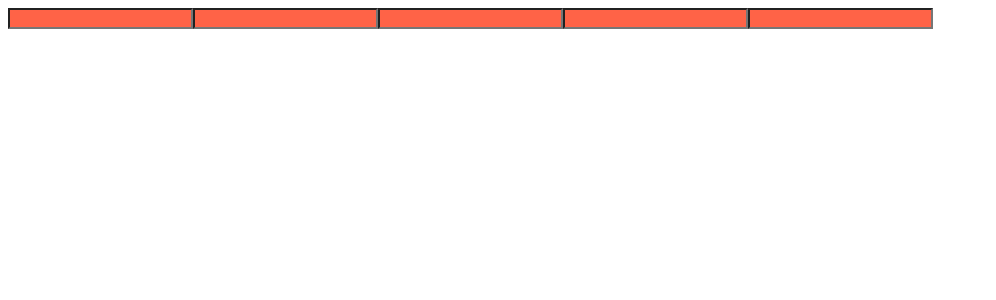
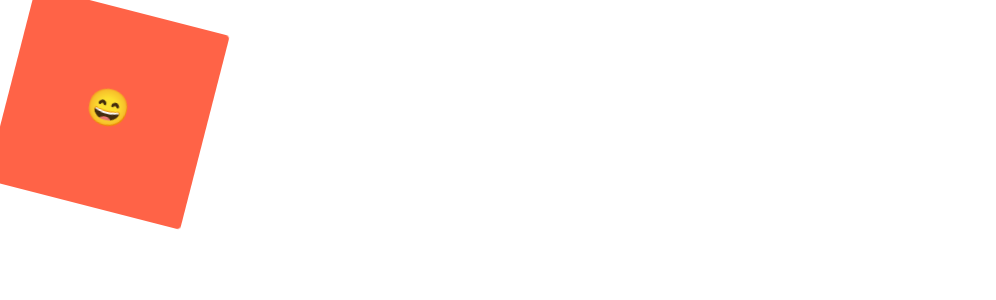
Before and after one commit to jiyun1006/react-cloning, a React (Create React App) app: page / in a window 1280 px wide. Shown: the top 300 px of the page, without its empty margins (0-996 px from the left). Built offline with nearby package versions, Linux system fonts and the light colour scheme.

Commit message:
🎨 animation in component

```diff
--- a/src/App.js
+++ b/src/App.js
@@ -1,23 +1,51 @@
-import styled from "styled-components";
+import styled, { keyframes } from "styled-components";
 
-const Father = styled.div`
-  display : flex;
+const Wrapper = styled.div`
+  display: flex;
+`;
+
+const rotationAnimation = keyframes`
+  0%{
+    transform:rotato(0deg);
+    border-radius: 0px;
+  }50%{
+    transform:rotate(360deg);
+    border-radius: 100px;
+  }100%{
+    transform:rotate(0deg);
+    border-radius:
+
+  }
+`
+
+const Box = styled.div`
+  height: 200px;
+  width: 200px;
+  background-color: tomato;
+  display: flex;
+  justify-content: center;
+  align-items: center;
+  animation: ${rotationAnimation} 1s linear infinite;
+  span {
+    font-size: 36px;
+    &:hover {
+      font-size: 80px;
+    }
+  }
+
+
+
 `;
 
 
-const Input = styled.input.attrs({ required: true })`
-  background-color: tomato;
-`;
-
 function App() {
   return (
-    <Father>
-      <Input />
-      <Input />
-      <Input />
-      <Input />
-      <Input />
-    </Father>
+    <Wrapper>
+      <Box>
+        <span>😄</span>
+      </Box>
+    </Wrapper >
+
   );
 }
 
```
